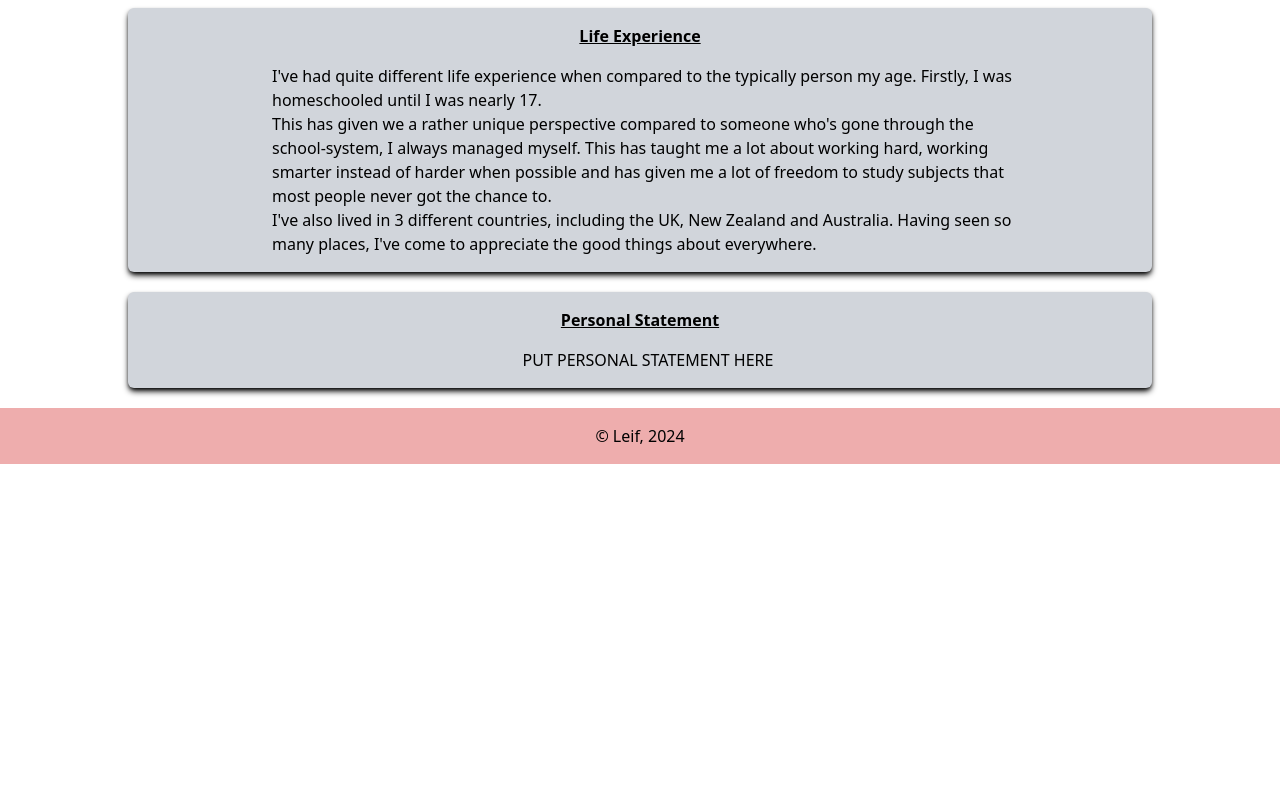
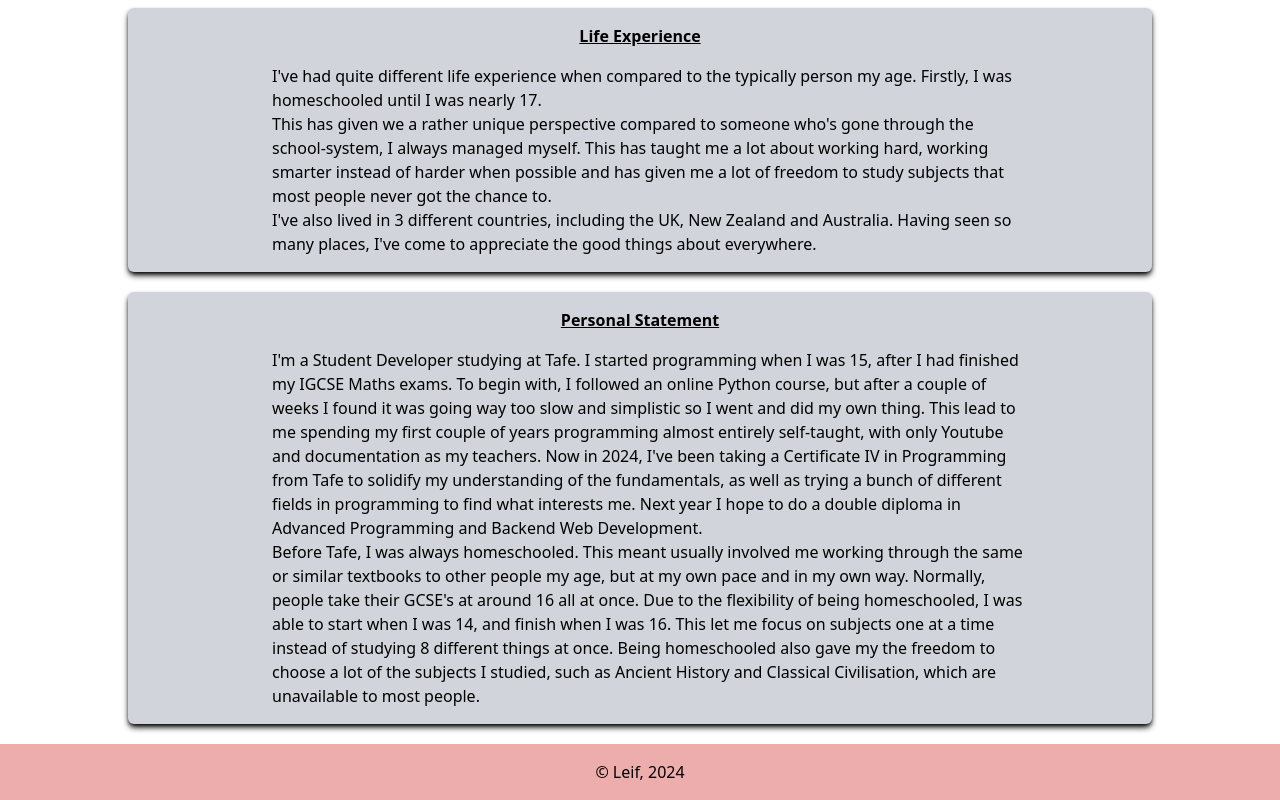
Before and after one commit to LeifTheDev/portfolio-website, a website: page resume.html in a window 1280 px wide. Shown: the part 580-1380 px from the top of the page. Before the commit the page ends 1044 px from the top, so only its background shows below. Drawn offline with Linux system fonts and the light colour scheme.

Commit message:
feat: Add personal statement

```diff
--- a/resume.html
+++ b/resume.html
@@ -66,7 +66,20 @@
         </article>
         <article class="resume-article">
             <h2>Personal Statement</h2>
-            <p>PUT PERSONAL STATEMENT HERE</p>
+            <p>I'm a Student Developer studying at Tafe. I started programming when I was 15, after I had finished my
+                IGCSE Maths exams. To begin with, I followed an online Python course, but after a couple of weeks I
+                found it was going way too slow and simplistic so I went and did my own thing. This lead to me spending
+                my first couple of years programming almost entirely self-taught, with only Youtube and documentation as
+                my teachers. Now in 2024, I've been taking a Certificate IV in Programming from Tafe to solidify my
+                understanding of the fundamentals, as well as trying a bunch of different fields in programming to find
+                what interests me. Next year I hope to do a double diploma in Advanced Programming and Backend Web
+                Development.</p>
+            <p>Before Tafe, I was always homeschooled. This meant usually involved me working through the same or
+                similar textbooks to other people my age, but at my own pace and in my own way. Normally, people take
+                their GCSE's at around 16 all at once. Due to the flexibility of being homeschooled, I was able to start
+                when I was 14, and finish when I was 16. This let me focus on subjects one at a time instead of studying
+                8 different things at once. Being homeschooled also gave my the freedom to choose a lot of the subjects
+                I studied, such as Ancient History and Classical Civilisation, which are unavailable to most people.</p>
         </article>
     </main>
     <footer class="footer">
```
